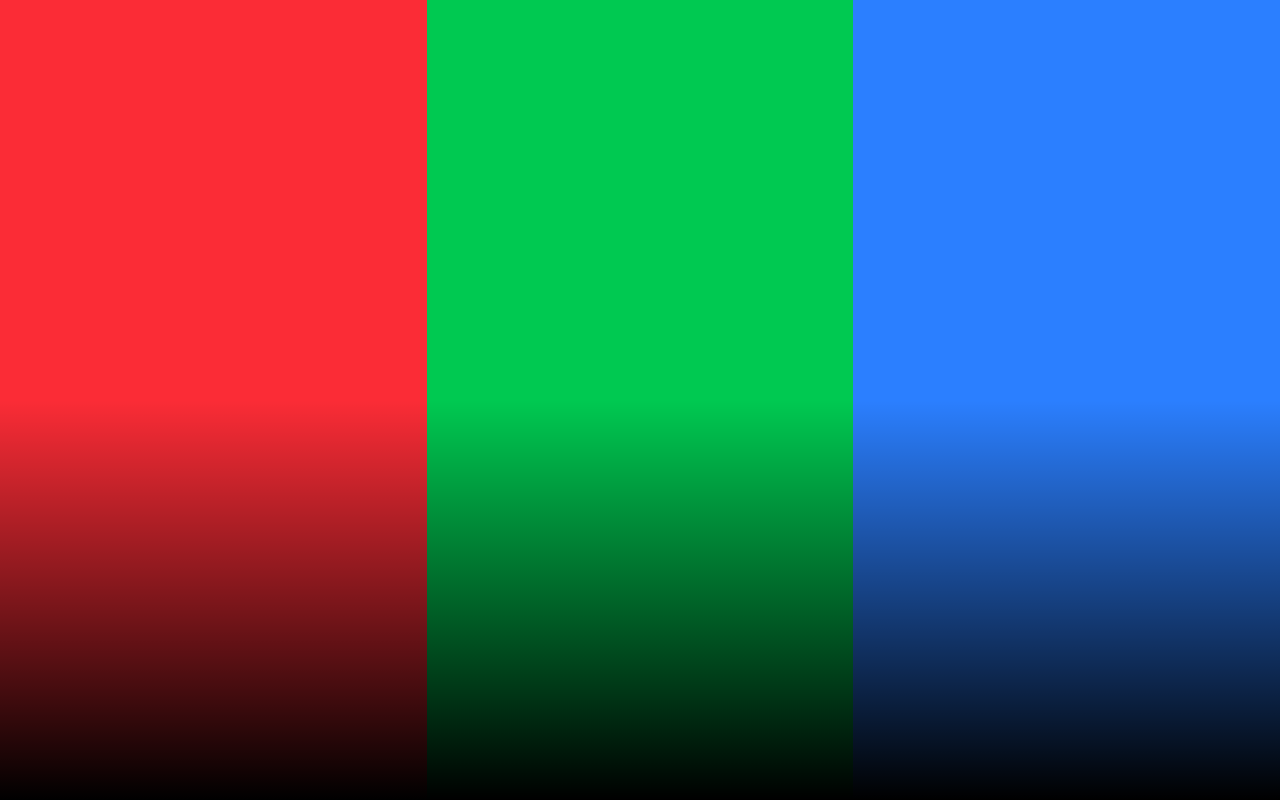
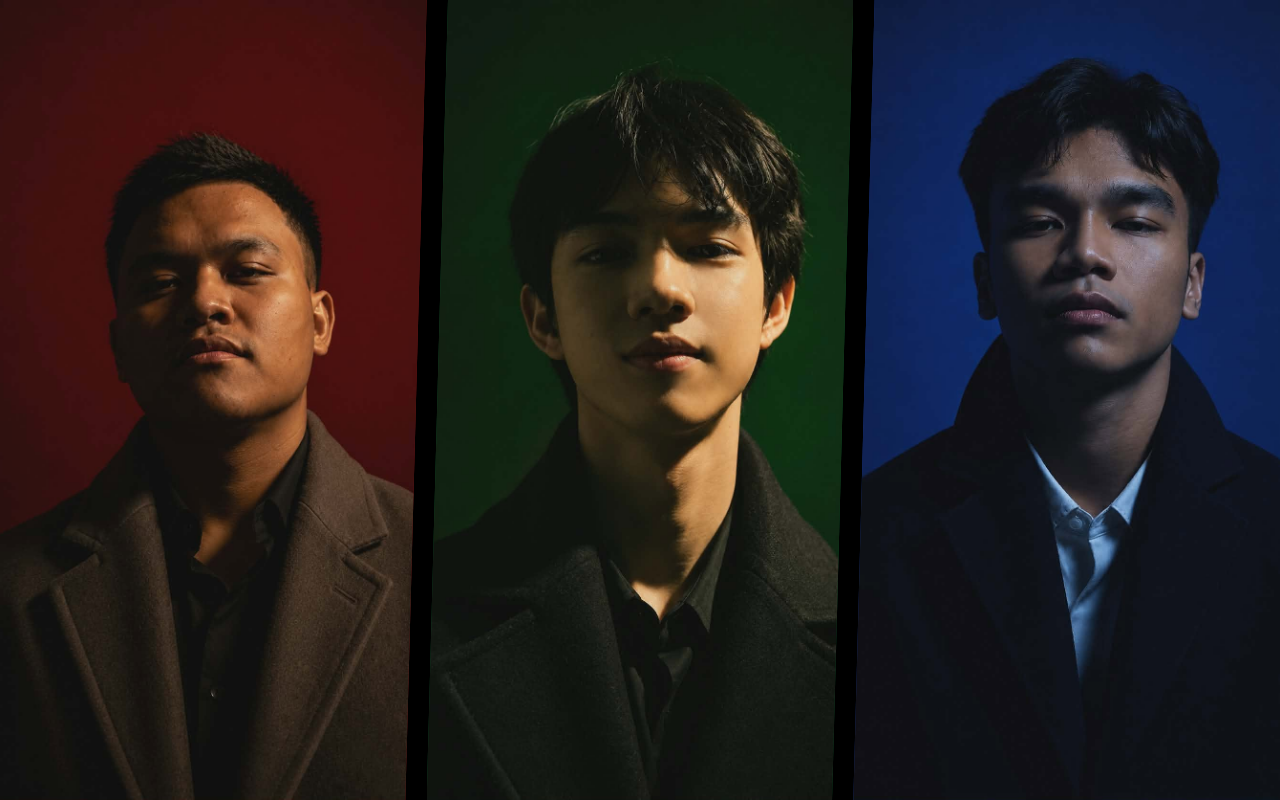
Before and after one commit to ohimeee/RJB, a website: page index.html in a window 1280 px wide. Drawn offline with Linux system fonts and the light colour scheme.

Commit message:
added pictures and clipped sides

```diff
--- a/index.html
+++ b/index.html
@@ -6,23 +6,31 @@
     <link href="./output.css" rel="stylesheet" />
     <title>RJB Intro Page</title>
   </head>
-  <body>
+  <body class="bg-black">
     <div class="flex h-screen">
-      <aside class="relative flex-1 bg-red-500">
-        <div
-          class="absolute inset-x-0 bottom-0 h-1/2 bg-linear-to-t from-black to-transparent"
-        ></div>
-      </aside>
-      <aside class="relative flex-1 bg-green-500">
-        <div
-          class="absolute inset-x-0 bottom-0 h-1/2 bg-linear-to-t from-black to-transparent"
-        ></div>
-      </aside>
-      <aside class="relative flex-1 bg-blue-500">
-        <div
-          class="absolute inset-x-0 bottom-0 h-1/2 bg-linear-to-t from-black to-transparent"
-        ></div>
-      </aside>
+      <div class="relative flex-1 overflow-hidden bg-red-900 [clip-path:polygon(0_0,100%_0,95%_100%,0_100%)]">
+        <img
+        src="assets/left.jpg"
+          alt="Left Image"
+          class="absolute bottom-0 h-full w-full object-cover"
+        />
+      </div>
+
+      <div class="relative flex-1 overflow-hidden bg-green-900 [clip-path:polygon(5%_0,100%_0,95%_100%,0_100%)]">
+        <img
+          src="assets/center.jpg"
+          alt="Center Image"
+          class="absolute bottom-0 h-full w-full object-cover"
+        />
+      </div>
+
+      <div class="relative flex-1 overflow-hidden bg-blue-900 [clip-path:polygon(5%_0,100%_0,100%_100%,0_100%)]">
+        <img
+          src="assets/right.jpg"
+          alt="Right Image"
+          class="absolute bottom-0 h-full w-full object-cover"
+        />
+      </div>
     </div>
   </body>
 </html>
```
Also changed, not shown: assets/center.jpg (added), assets/left.jpg (added), assets/right.jpg (added), output.css.
